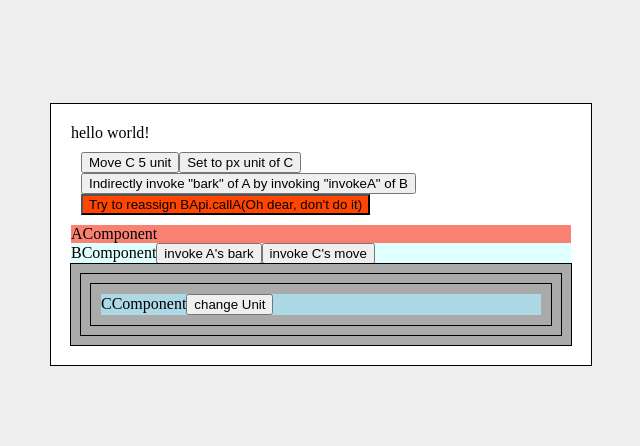
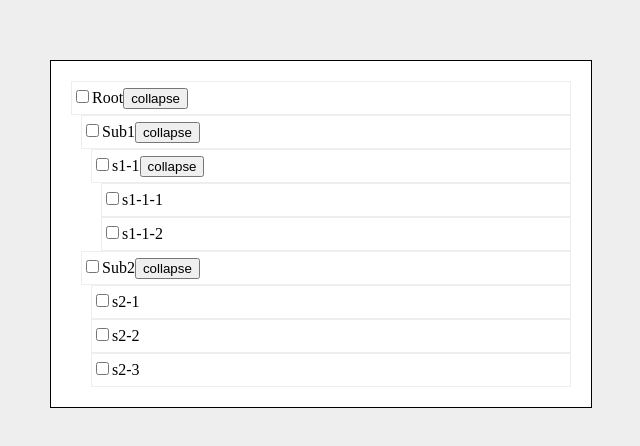
Before and after one commit to Ryo98-SL/react-awesome-api-bridge, a React app: page / in a window 1280 px wide. Shown: the part 166-612 px from the top of the page, without its empty margins (319-959 px from the left). Built offline with nearby package versions, Linux system fonts and the light colour scheme.

Commit message:
refine type declaration; add example-tree demo page;

```diff
--- a/src/bridge.tsx
+++ b/src/bridge.tsx
@@ -140,7 +140,7 @@ function genOutput<A extends APIParams,P = any, const O extends BridgeAPIOptions
 
     const initializedCallbacksMap = new Map<Partial<A[keyof A]>, HookId[]>();
 
-    function mountHookInitEffect<N extends keyof A, ANL extends ResolveAPI<A, O, N>>(name: N, onInit: OnInit<Partial<A[N]>, MapMulti<O, N>> | undefined, _proxyApiNList: ANL, hookId: any) {
+    function mountHookInitEffect<N extends keyof A, ANL extends ResolveAPI<A, O, N>>(name: N, onInit: OnInit<A[N], MapMulti<O, N>> | undefined, _proxyApiNList: ANL, hookId: any) {
         if(!onInit) return;
         let clearEffectCallback: any;
         const isMulti = getIsMulti(name) ?? false;
@@ -150,8 +150,8 @@ function genOutput<A extends APIParams,P = any, const O extends BridgeAPIOptions
         let unHandle = false;
         let deferFn: (() => void) | undefined;
         if (_proxyApiNList && !isMulti) {
-            const _assertedApi = _proxyApiNList as Partial<A[N]>;
-            const _assertedOnInit = onInit as OnInit<Partial<A[N]>, false>;
+            const _assertedApi = _proxyApiNList as A[N];
+            const _assertedOnInit = onInit as OnInit<A[N], false>;
 
             deferFn = () => {
                 clearEffectCallback = _assertedOnInit(_assertedApi);
@@ -159,8 +159,8 @@ function genOutput<A extends APIParams,P = any, const O extends BridgeAPIOptions
 
             involvedApiList.push(_assertedApi)
         } else if(_proxyApiNList && _proxyApiNList.length && isMulti){
-            const _assertedApiList = _proxyApiNList as Partial<A[N]>[];
-            const _assertedOnInit = onInit as OnInit<Partial<A[N]>, true>;
+            const _assertedApiList = _proxyApiNList as A[N][];
+            const _assertedOnInit = onInit as OnInit<A[N], true>;
 
             deferFn = () => {
                 clearEffectCallback = _assertedOnInit(undefined, _assertedApiList);
@@ -251,11 +251,14 @@ function genOutput<A extends APIParams,P = any, const O extends BridgeAPIOptions
                 })
                     .map( initInfo => {
                         appendToMappedValue(initializedCallbacksMap, _proxyApiRef.current!, initInfo.hookId);
+                        const onInit = initInfo.onInit;
                         if (isMulti) {
-                            return () => initInfo.onInit(api, _proxy as Partial<A[N]>[]);
+                            const _assertedOnInit = onInit as OnInit<A[N], true>
+                            return () => _assertedOnInit(api, _proxy as A[N][]);
                         } else {
-                            // @ts-ignore
-                            return () => initInfo.onInit(api);
+                            const _assertedOnInit = onInit as OnInit<A[N], false>
+
+                            return () => _assertedOnInit(api);
                         }
                 });
 
@@ -293,10 +296,13 @@ function genOutput<A extends APIParams,P = any, const O extends BridgeAPIOptions
 
     return {
         Boundary,
-        getContextValue (): BoundaryContextValue<A,P, O> {
+        createContextValue (): BoundaryContextValue<A,P, O> {
                 return {
                     bridge: {},
                 };
+        },
+        useParent(){
+            return useContext(BridgeContext);
         },
         useContextValue: (): BoundaryContextValue<A,P, O> => {
             const parent = useContext(BridgeContext);
@@ -344,7 +350,6 @@ function genOutput<A extends APIParams,P = any, const O extends BridgeAPIOptions
 
             let parent: BoundaryContextValue<A,P, O> | undefined = contextValue;
             do{
-                parent = parent?.parent;
                 let keepGoing = false
                 if(parent) {
                     onBoundaryPeak?.(parent,() => {
@@ -352,6 +357,7 @@ function genOutput<A extends APIParams,P = any, const O extends BridgeAPIOptions
                     })
                 }
                 if(!keepGoing) break;
+                parent = parent?.parent;
             } while (parent);
 
             const _apiNListProxy = parent ? _getApiDesc(name, parent.bridge)._proxy : undefined;
@@ -368,7 +374,6 @@ function genOutput<A extends APIParams,P = any, const O extends BridgeAPIOptions
             let parent: BoundaryContextValue<A,P, O> | undefined = useFinalContextValue();
 
             do{
-                parent = parent?.parent;
                 let keepGoing = false
                 if(parent) {
                     onBoundaryPeak?.(parent,() => {
@@ -376,6 +381,7 @@ function genOutput<A extends APIParams,P = any, const O extends BridgeAPIOptions
                     })
                 }
                 if(!keepGoing) break;
+                parent = parent?.parent;
             } while (parent);
 
 
--- /dev/null
+++ b/src/examples/example-tree.tsx
@@ -0,0 +1,138 @@
+import {PropsWithChildren, ReactNode, useEffect, useLayoutEffect, useRef, useState} from "react";
+import createBridge from "../bridge";
+
+
+export default function ExampleTree() {
+
+
+    return <div style={{width: 500, background: 'white', height: 'fit-content', padding: '20px', outline: '1px solid'}}>
+        <TreeNode name={'Root'}>
+            <TreeNode name={'Sub1'}>
+                <TreeNode name={'s1-1'}>
+                    <TreeNode name={'s1-1-1'}></TreeNode>
+                    <TreeNode name={'s1-1-2'}/>
+                </TreeNode>
+            </TreeNode>
+            <TreeNode name={'Sub2'}>
+                <TreeNode name={'s2-1'}/>
+                <TreeNode name={'s2-2'}/>
+                <TreeNode name={'s2-3'}/>
+            </TreeNode>
+        </TreeNode>
+    </div>
+}
+
+
+
+
+function TreeNode(props: PropsWithChildren<{name: ReactNode, effect?: () => void}>){
+    const [collapsed, setCollapsed] = useState(false);
+    const [checked, setChecked] = useState(false);
+    const [indeterminate, setIndeterminate] = useState(false);
+    const contentNodeRef = useRef<HTMLDivElement>(null);
+    const checkboxRef = useRef<HTMLInputElement>(null);
+
+    useLayoutEffect(() => {
+        const contentNode = contentNodeRef.current;
+        if(!contentNode) return;
+        const height = collapsed ? 0 : (contentNode.scrollHeight || 0);
+        contentNode.style.setProperty('height', height + 'px');
+    }, [props.children, collapsed]);
+
+    const contextValue = StackBridge.useContextValue();
+    const leavesRef = useRef<Tree[]>([]);
+
+    const leafAPIList = StackBridge.useAPI('leaf', {
+        onInit: (api, total) => {
+            leavesRef.current = total;
+        },
+        contextValue
+    });
+
+    const parentNodeAPI = StackBridge.useUpperAPI('node');
+
+    const api: Tree = {
+        name: props.name,
+        toggleCollapse: (state) => setCollapsed( typeof state === 'undefined' ? !collapsed : state),
+        toggleChecked: (state) => setChecked( typeof state === 'undefined' ? !checked : state),
+        getLeaves: () => leavesRef.current,
+        getStatus: () => ({checked, collapsed, indeterminate}),
+        updateCheckStatus: () => {
+            const checkboxNode = checkboxRef.current;
+            const childNodes = leavesRef.current;
+            let hasIndeterminate = false;
+            const checkedSum = childNodes.reduce((sum, leaf) => {
+                const status = leaf.getStatus();
+                if(status.indeterminate) hasIndeterminate = true;
+                return sum + (status.checked ? 1 : 0)
+            }, 0);
+
+
+            const allChecked = childNodes.length === checkedSum;
+            setIndeterminate((!allChecked && checkedSum > 0) || hasIndeterminate);
+            setChecked(allChecked);
+        }
+    };
+
+    StackBridge.useRegister('node', api, [collapsed, checked, indeterminate, props.name], {contextValue});
+    StackBridge.useRegister('leaf', api, [collapsed, checked, indeterminate, props.name]);
+
+    useEffect(() => {
+        const checkboxNode = checkboxRef.current;
+        checkboxNode!.indeterminate = indeterminate;
+
+        if(!indeterminate) {
+            leafAPIList.forEach((leaf) => {
+                leaf.toggleChecked?.(checked);
+            });
+        }
+
+
+        parentNodeAPI?.updateCheckStatus?.();
+    }, [checked, indeterminate]);
+
+
+    return <StackBridge.Boundary contextValue={contextValue}>
+        <div style={{display: 'flow-root'}}>
+            <div style={{border: '1px solid #eee', outline: 'none', lineHeight: 2, display: 'block'}}>
+                <label>
+                    <input ref={checkboxRef} type={'checkbox'} checked={checked} onChange={(e) => {
+                        setChecked(e.target.checked);
+                        setIndeterminate(false);
+                    }}/>
+                    <span>{props.name}</span>
+                </label>
+                {props.children && <button onClick={setCollapsed.bind(null, (ps) => !ps)}>
+                    {collapsed ? "expand" : "collapse"}
+                </button>}
+                {
+                    props.effect &&
+                    <button onClick={props.effect}>
+                        effect
+                    </button>
+                }
+            </div>
+
+            <div ref={contentNodeRef} style={{marginLeft: 10, overflow: 'hidden',transition: '.3s height'}}>
+                {
+                    props.children
+                }
+            </div>
+        </div>
+    </StackBridge.Boundary>
+}
+
+
+
+const StackBridge = createBridge<
+    { node: Tree, leaf: Tree }
+>()({leaf: {isMulti: true}});
+
+interface Tree {
+        name?: any;
+        toggleCollapse: (state?: boolean) => void;
+        toggleChecked: (state?: boolean) => void;
+        getStatus: () => {checked: boolean, collapsed: boolean, indeterminate: boolean};
+        getLeaves: () => Tree[];
+        updateCheckStatus():void;
+}
--- a/src/index.tsx
+++ b/src/index.tsx
@@ -2,14 +2,16 @@ import { createRoot } from 'react-dom/client';
 import Example1 from './examples/example1';
 import ExampleMultiple from "./examples/example-multiple";
 import {StrictMode} from "react";
+import ExampleTree from "./examples/example-tree";
 
 const root = createRoot(document.getElementById('app')!);
 root.render(
     <>
         <StrictMode>
             <div style={{height: '100vh', width: '100vw', flexFlow: 'column', gap: 20, display: 'flex', alignItems: 'center', justifyContent: 'center'}}>
-                <Example1/>
+                {/*<Example1/>*/}
                 {/*<ExampleMultiple/>*/}
+                <ExampleTree/>
             </div>
         </StrictMode>
     </>
--- a/src/types.ts
+++ b/src/types.ts
@@ -35,7 +35,7 @@ export type BoundaryAPI<A extends APIParams, O extends BridgeAPIOptions<A> = Bri
     getAPI: <N extends keyof A>(name: N) => ResolveAPI<A,O, N>,
     parent: BoundaryContextValue<A, P, O> | undefined,
 }
-export type OnInit<_A, M extends boolean | undefined> = M extends true ? (api:_A | undefined, others: _A[]) => void : (api: _A) => void;
+export type OnInit<_A, M extends boolean | undefined> = M extends true ? (api: _A | undefined, total: _A[]) => void : (api: Partial<_A>) => void;
 
 export type BridgeAPIOptions<A extends APIParams> = Partial<Record<keyof A, APIOptions>>;
 
@@ -46,7 +46,7 @@ export interface BaseHookOptions<A extends APIParams, O extends BridgeAPIOptions
 }
 
 export interface GetAPIHookOptions<A extends APIParams, N extends keyof A, O extends BridgeAPIOptions<A>, P = any> extends BaseHookOptions<A, O, P>{
-    onInit?:  ConditionByIsMulti< O, N, OnInit<Partial<A[N]>, true>, OnInit<Partial<A[N]>, false>>
+    onInit?:  ConditionByIsMulti< O, N, OnInit<A[N], true>, OnInit<A[N], false>>
 
 };
 
```
